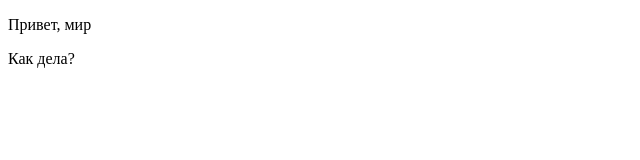
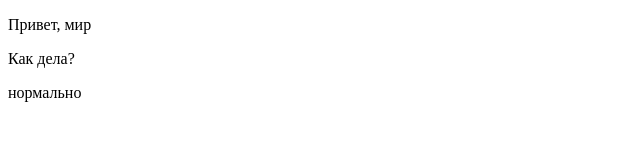
Before and after one commit to pythonwillow/demo, a plain HTML site: page index.html in a window 1280 px wide. Shown: the full height of the page, 0-640 px from the left. Drawn offline with Linux system fonts and the light colour scheme.

Commit message:
os commit

```diff
--- a/index.html
+++ b/index.html
@@ -15,5 +15,6 @@
  <body>
   <p>Привет, мир</p>
   <p> Как дела?</p>
+  <p> нормально</p>
  </body>
 </html>
```
